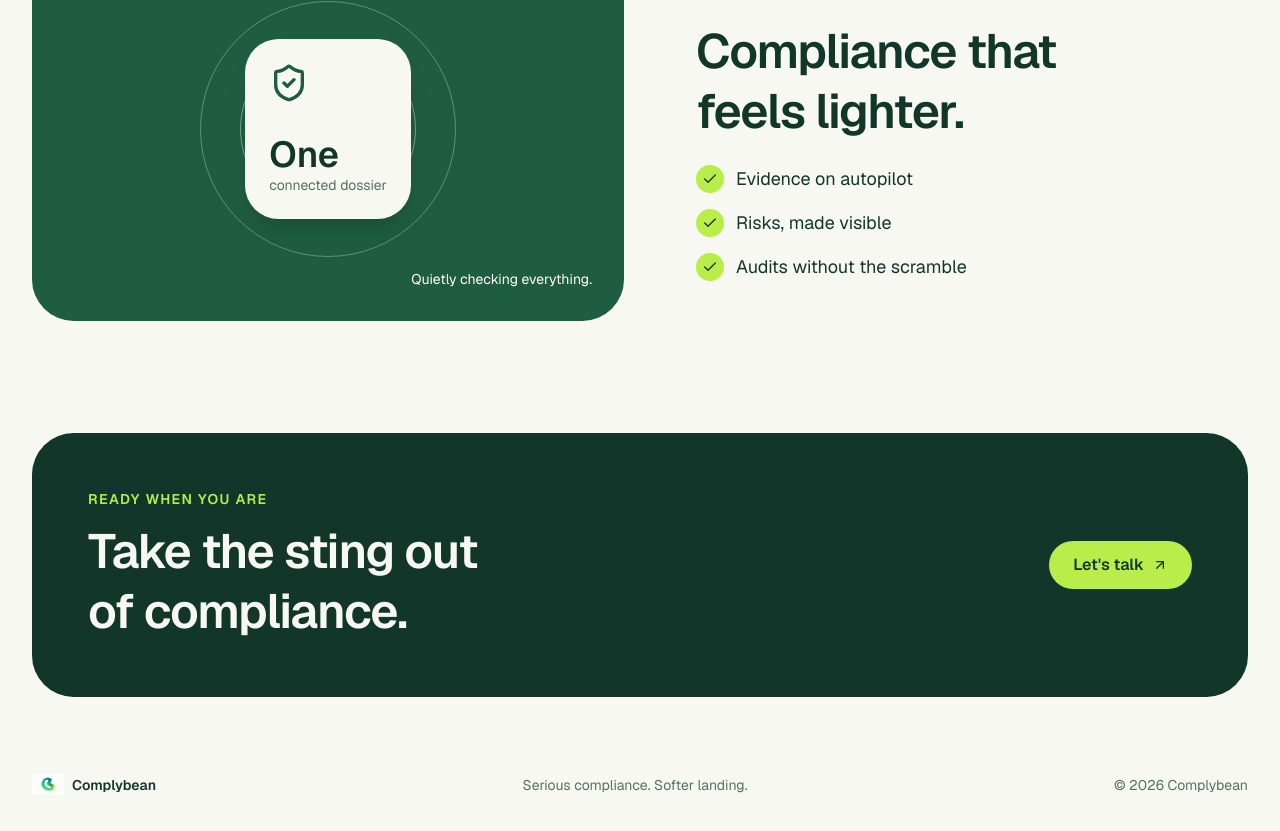
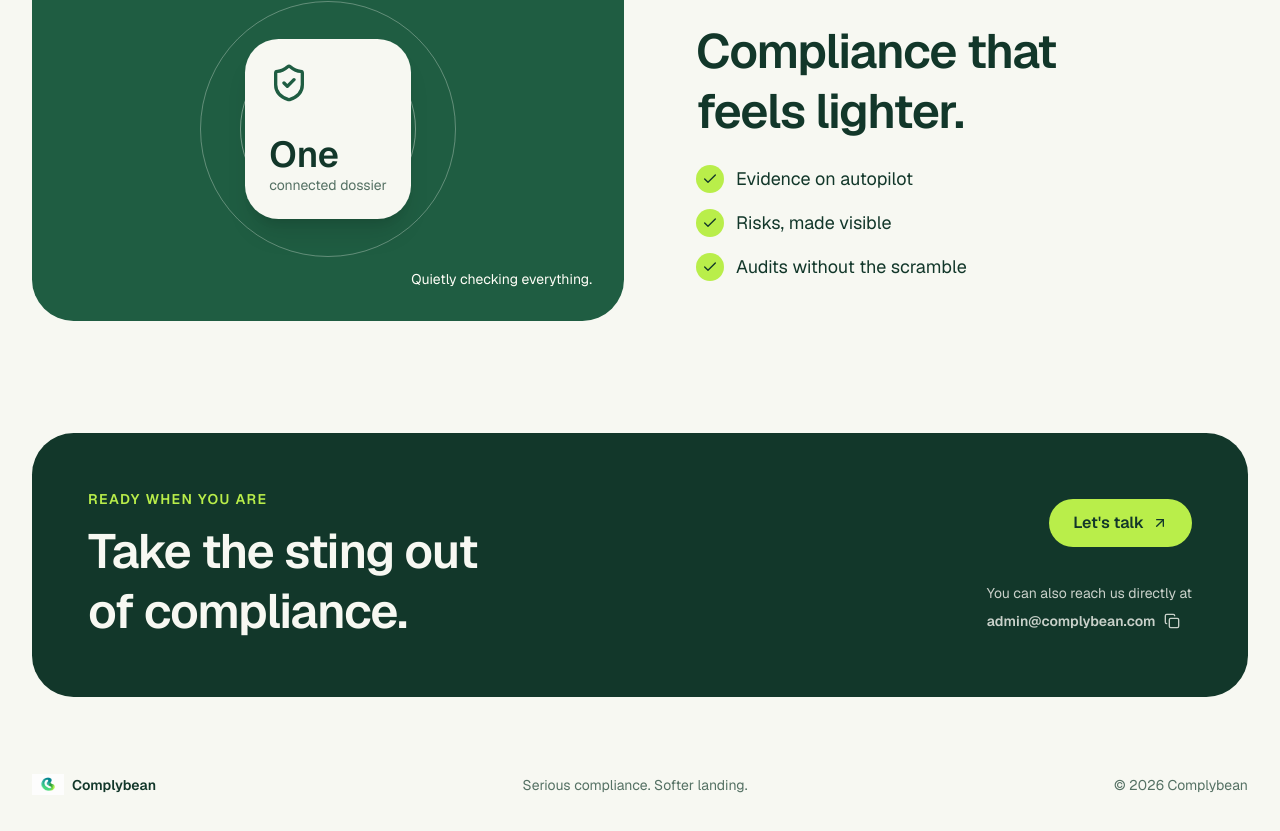
Before and after one commit to complybean/company-website, a Next.js app: page / in a window 1280 px wide. Shown: the part 4743-5574 px from the top of the page. Built offline with nearby package versions, Linux system fonts and the light colour scheme.

Commit message:
Update page.tsx added email and copy link

```diff
--- a/app/page.tsx
+++ b/app/page.tsx
@@ -3,6 +3,7 @@ import { ConnectedEvidence, PeopleWeHelp, RegulatoryJourney, WhatWeDo } from '@/
 import { SiteHeader } from '@/components/site-header'
 import { ArrowUpRight, Cable, Check, FileCheck2, Files, ShieldCheck, Sparkles } from 'lucide-react'
 import Image from 'next/image'
+import CopyEmail from '@/components/CopyEmail'
 
 const steps = [
   { number: '01', title: 'Connect', text: 'Your tools, in a few clicks.' },
@@ -82,7 +83,17 @@ export default function Page() {
       <section id="start" className="px-5 pb-8 md:px-8">
         <div className="mx-auto flex max-w-7xl flex-col items-start justify-between gap-8 rounded-4xl bg-foreground p-8 text-background md:flex-row md:items-center md:p-14">
           <div><p className="mb-3 text-sm font-semibold uppercase tracking-widest text-accent">Ready when you are</p><h2 className="max-w-2xl text-balance text-4xl font-semibold leading-tight tracking-tight md:text-5xl">Take the sting out of compliance.</h2></div>
-          <a href="mailto:admin@complybean.com" className="inline-flex min-h-12 shrink-0 items-center gap-2 rounded-full bg-accent px-6 font-semibold text-accent-foreground transition-transform hover:-translate-y-0.5">Let&apos;s talk <ArrowUpRight className="size-4" /></a>
+          <div className="flex flex-col items-start gap-4 md:items-end">
+            <a
+              href="mailto:admin@complybean.com"
+              className="inline-flex min-h-12 shrink-0 items-center gap-2 rounded-full bg-accent px-6 font-semibold text-accent-foreground transition-transform hover:-translate-y-0.5"
+            >
+              Let&apos;s talk
+              <ArrowUpRight className="size-4" />
+            </a>
+
+            <CopyEmail />
+          </div>
         </div>
       </section>
       <Footer />
```
